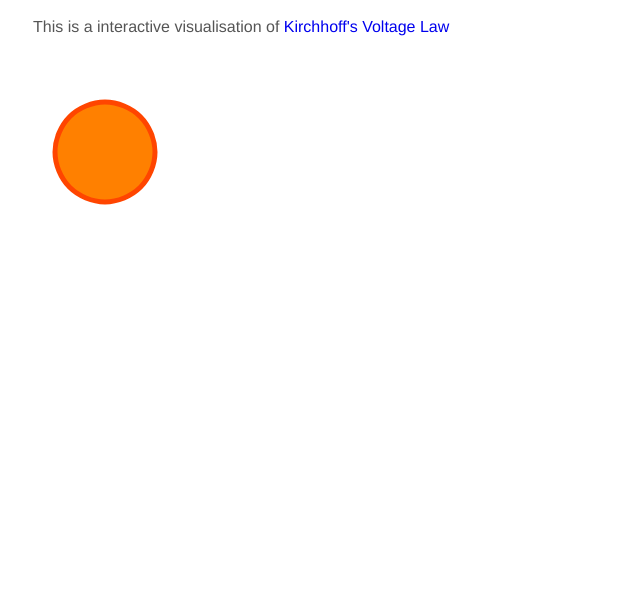
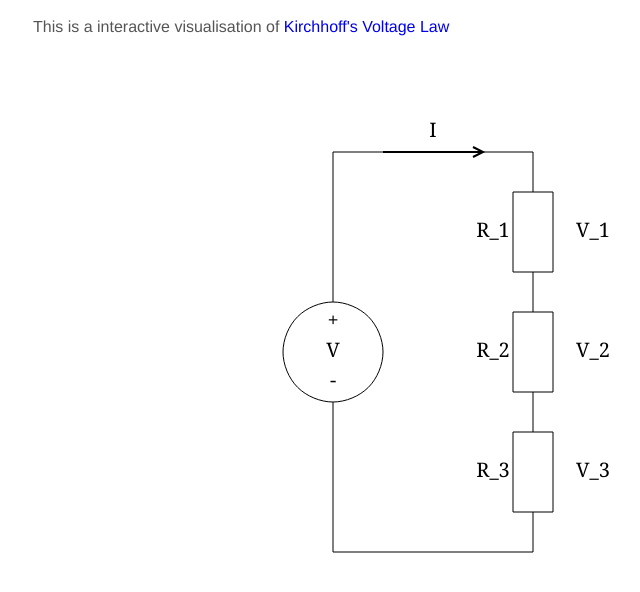
Before and after one commit to joebentley/kirchhoff-voltage-law, a website: page index.html in a window 1280 px wide. Shown: the part 120-712 px from the top of the page, without its empty margins (207-847 px from the left). Drawn offline with Linux system fonts and the light colour scheme.

Commit message:
Added circuit diagram drawing function

```diff
--- a/js/lib.js
+++ b/js/lib.js
@@ -3,13 +3,83 @@
 var lib = {}
 
 ;(function (ns) {
+  /* Draw the circuit onto the screen. Warning! This is a huge block of drawing code! */
+  ns.drawCircuit = function (two) {
+    var textStyle = { 'family': 'Georgia', 'size': '15pt' }
+
+    // Add voltage source
+    var source = { x: 100, y: 300, radius: 50, labelOffset: 30 }
+
+    two.makeEllipse(source.x, source.y, source.radius, source.radius)
+
+    // Add voltage source labels
+    two.scene.add(new Two.Text('V', source.x, source.y, textStyle))
+    two.scene.add(new Two.Text('+', source.x, source.y - source.labelOffset, textStyle))
+    two.scene.add(new Two.Text('-', source.x, source.y + source.labelOffset, textStyle))
+
+    // Add circuit lines
+    var distanceFromEdges = 100
+    two.makeLine(source.x, source.y - source.radius, source.x, distanceFromEdges)
+    two.makeLine(source.x, source.y + source.radius, source.x, two.height - distanceFromEdges)
+
+    var circuitWidth = 200
+    var circuitHeight = two.height - 2 * distanceFromEdges
+    two.makeLine(source.x, distanceFromEdges, source.x + circuitWidth, distanceFromEdges)
+    two.makeLine(source.x, two.height - distanceFromEdges, source.x + circuitWidth, two.height - distanceFromEdges)
+
+    two.makeLine(source.x + circuitWidth, distanceFromEdges, source.x + circuitWidth, two.height - distanceFromEdges)
+
+    // Draw the current direction
+    var arrowStartX = source.x + 50
+    var arrowEndX = source.x + circuitWidth - 50
+    var arrowBody = two.makeLine(arrowStartX, distanceFromEdges, arrowEndX, distanceFromEdges)
+    var arrowHead = two.makePath(arrowEndX - 10, distanceFromEdges - 5,
+                                 arrowEndX, distanceFromEdges,
+                                 arrowEndX - 10, distanceFromEdges + 5, true)
+
+    arrowBody.linewidth = 2
+    arrowHead.linewidth = 2
+    arrowHead.fill = 'transparent'
+
+    // Draw the current (I) label
+    two.scene.add(new Two.Text('I', arrowStartX + (arrowEndX - arrowStartX) / 2, distanceFromEdges - 20, textStyle))
+
+    // Draw the resistors
+    var resistorSpacing = circuitHeight / 4
+    var resistorWidth = 40
+    var resistorHeight = 80
+    var resistorOffset = 20
+
+    two.makeRectangle(source.x + circuitWidth, distanceFromEdges + resistorSpacing - resistorOffset,
+      resistorWidth, resistorHeight)
+    two.makeRectangle(source.x + circuitWidth, distanceFromEdges + 2 * resistorSpacing,
+      resistorWidth, resistorHeight)
+    two.makeRectangle(source.x + circuitWidth, distanceFromEdges + 3 * resistorSpacing + resistorOffset,
+      resistorWidth, resistorHeight)
+
+    // Add resistor labels
+    two.scene.add(new Two.Text('R_1', source.x + circuitWidth - 40,
+      distanceFromEdges + resistorSpacing - resistorOffset, textStyle))
+    two.scene.add(new Two.Text('R_2', source.x + circuitWidth - 40,
+      distanceFromEdges + 2 * resistorSpacing, textStyle))
+    two.scene.add(new Two.Text('R_3', source.x + circuitWidth - 40,
+      distanceFromEdges + 3 * resistorSpacing + resistorOffset, textStyle))
+
+    // Add voltage labels
+    two.scene.add(new Two.Text('V_1', source.x + circuitWidth + 60,
+      distanceFromEdges + resistorSpacing - resistorOffset, textStyle))
+    two.scene.add(new Two.Text('V_2', source.x + circuitWidth + 60,
+      distanceFromEdges + 2 * resistorSpacing, textStyle))
+    two.scene.add(new Two.Text('V_3', source.x + circuitWidth + 60,
+      distanceFromEdges + 3 * resistorSpacing + resistorOffset, textStyle))
+
+    two.update()
+  }
+
   ns.runApp = function (canvasElem) {
-    var two = new Two({ width: 600, height: 600 }).appendTo(canvasElem)
+    var two = new Two({ width: 400, height: 600 }).appendTo(canvasElem)
 
-    var circle = two.makeCircle(72, 100, 50)
-    circle.fill = '#FF8000'
-    circle.stroke = 'orangered' // Accepts all valid css color
-    circle.linewidth = 5
+    ns.drawCircuit(two)
 
     two.update()
   }
--- a/static/style.css
+++ b/static/style.css
@@ -19,7 +19,6 @@ a:hover {
 }
 
 #diagramContainer {
-  width: 600px;
-  height: 600px;
-  text-align: center;
+  width: 400px;
+  margin: 0 auto;
 }
```
